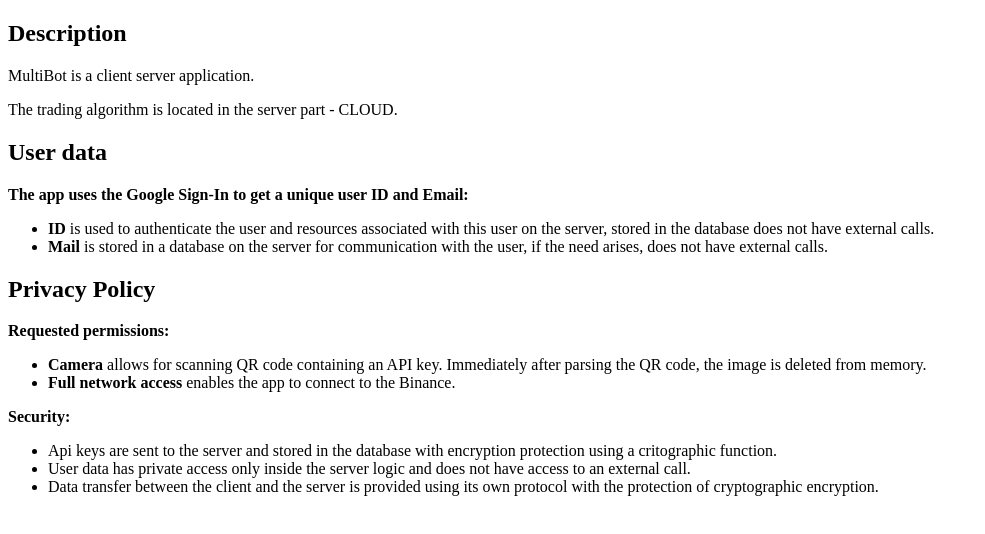
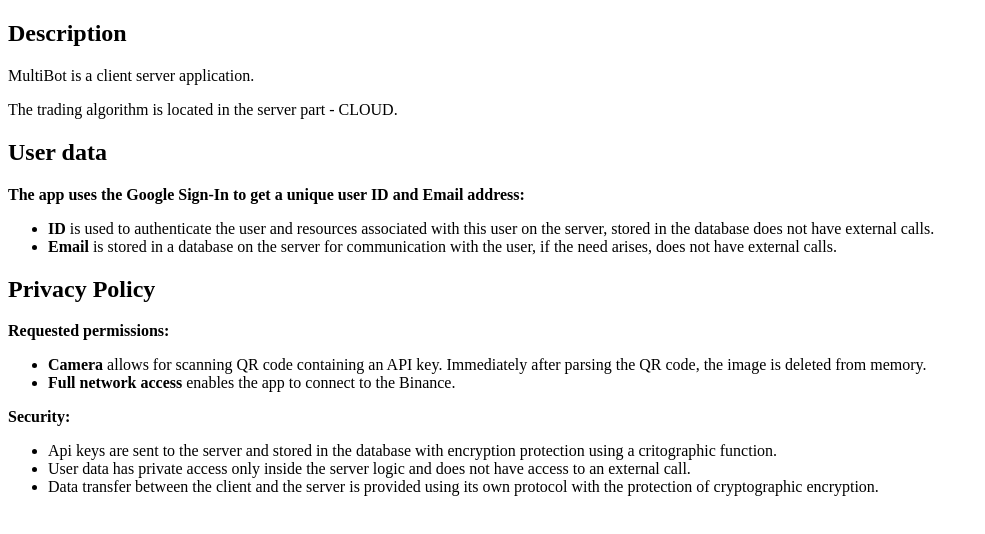
Before and after one commit to CLUBOK/clubok.github.io, a plain HTML site: page index.html in a window 1280 px wide. Shown: the whole page, without its empty margins (0-985 px from the left). Drawn offline with Linux system fonts and the light colour scheme.

Commit message:
Update index.html

```diff
--- a/index.html
+++ b/index.html
@@ -8,10 +8,10 @@
 
 
 <h2>User data</h2>
-<p><strong>The app uses the Google Sign-In to get a unique user ID and Email:</strong></p>
+<p><strong>The app uses the Google Sign-In to get a unique user ID and Email address:</strong></p>
 <ul>
 <li><strong>ID</strong> is used to authenticate the user and resources associated with this user on the server, stored in the database does not have external calls.</li>
-<li><strong>Mail</strong> is stored in a database on the server for communication with the user, if the need arises, does not have external calls.</li>
+<li><strong>Email</strong> is stored in a database on the server for communication with the user, if the need arises, does not have external calls.</li>
 </ul>
 
 
```
